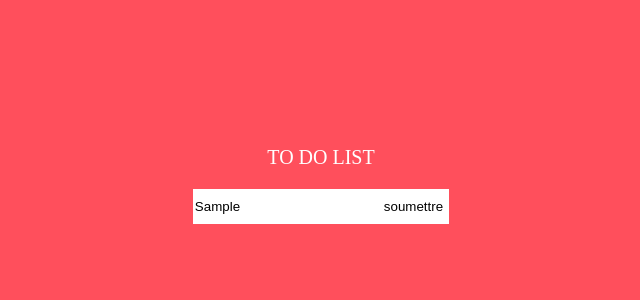
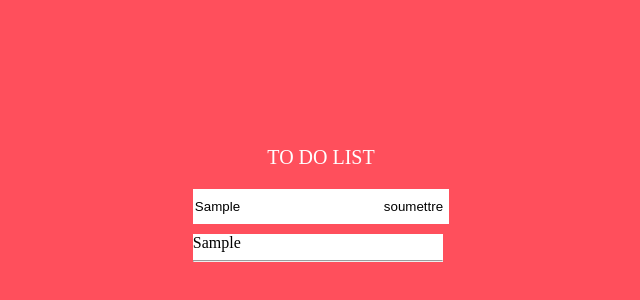
Before and after one commit to akouvivien/DI_Bootcamp_Week3_Day4_DailyChallenge_todo_list, a plain HTML site: page index.html in a window 1280 px wide. Both pictures are taken after typing "Sample" into the empty fields and a click on the button "soumettre". Shown: the whole page, without its empty margins (319-959 px from the left). Drawn offline with Linux system fonts and the light colour scheme.

Commit message:
Correction de l'ajout des taches

```diff
--- a/index.html
+++ b/index.html
@@ -5,7 +5,7 @@
     <meta http-equiv="X-UA-Compatible" content="IE=edge">
     <meta name="viewport" content="width=device-width, initial-scale=1.0">
     <link rel="stylesheet" href="style.css">
-    <title>Liste De Tâches</title>
+    <title>TO DO LIST</title>
 </head>
 <body>
     <section class="container">
--- a/main.js
+++ b/main.js
@@ -18,7 +18,7 @@ function addTask() {
             //ajout du contenu du input a la task
              task.textContent=text
              //ajout de la task a list des task
-             listTasks.appendChild(div)
+             listTasks.appendChild(task)
              //ajout du trait en dessous de chaque task
              let hr = document.createElement('hr')
                 task.appendChild(hr)
```
